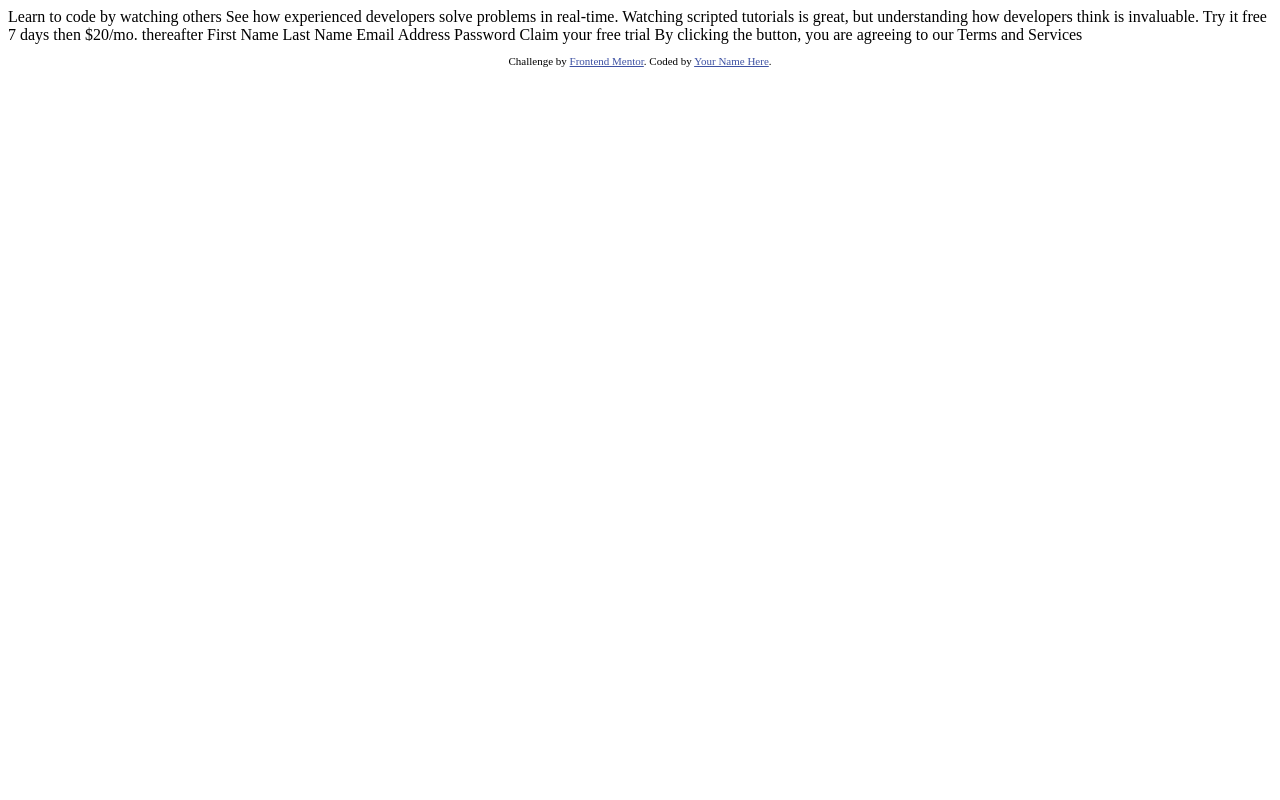
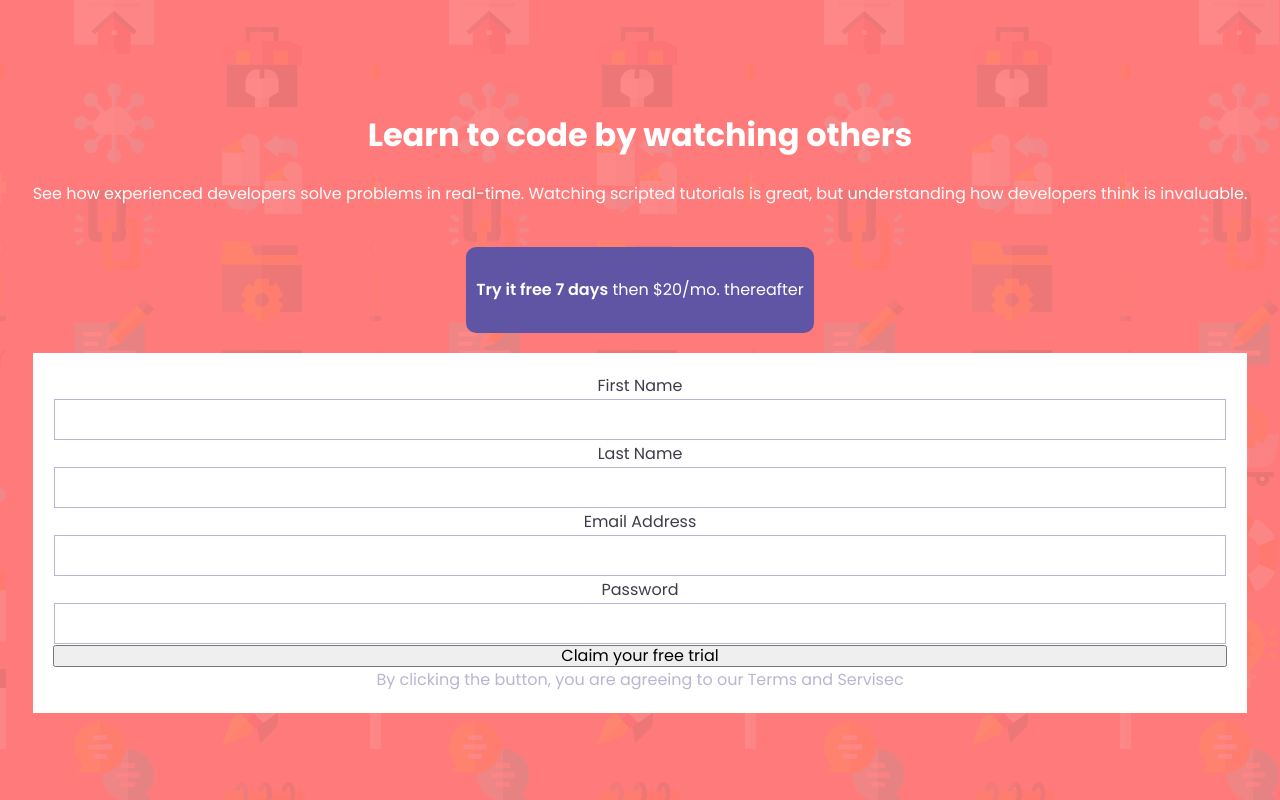
Before and after one commit to rytebloty/component-with-signup-form, a plain HTML site: page index.html in a window 1280 px wide. Drawn offline with Linux system fonts and the light colour scheme.

Commit message:
worksinprogres

```diff
--- a/index.html
+++ b/index.html
@@ -1,42 +1,48 @@
 <!DOCTYPE html>
 <html lang="en">
-<head>
-  <meta charset="UTF-8">
-  <meta name="viewport" content="width=device-width, initial-scale=1.0"> <!-- displays site properly based on user's device -->
+  <head>
+    <meta charset="UTF-8" />
+    <meta name="viewport" content="width=device-width, initial-scale=1.0" />
+    <link
+      rel="icon"
+      type="image/png"
+      sizes="32x32"
+      href="./images/favicon-32x32.png"
+    />
+    <link rel="stylesheet" href="normalize.css" />
+    <link rel="stylesheet" href="style.css" />
 
-  <link rel="icon" type="image/png" sizes="32x32" href="./images/favicon-32x32.png">
+    <title>Frontend Mentor | Intro component with sign up form</title>
+  </head>
+  <body>
+    <div class="wrapper">
+    <h1>Learn to code by watching others</h1>
+    <p>
+      See how experienced developers solve problems in real-time. Watching
+      scripted tutorials is great, but understanding how developers think is
+      invaluable.
+    </p>
+    <h2><b>Try it free 7 days</b> then $20/mo. thereafter</h2>
+    <div class="form">
+    <form action="">
+      <label for="name">First Name</label>
+      <input type="text" id='name'></input>
+      <label for="last-name">Last Name</label>
+      <input type="text" id="last-name">
+      <label for="email">Email Address</label>
+      <input type="email" id="email">
+      <label for="password">Password</label>
+      <input type="password" id="password">
+      <button>Claim your free trial</button>
 
-  <title>Frontend Mentor | Intro component with sign up form</title>
+    </form>
+    <footer>
+      By clicking the button, you are agreeing to our <span>Terms and Servisec</span>
+    </footer>
+    </div>
 
-  <!-- Feel free to remove these styles or customise in your own stylesheet 👍 -->
-  <style>
-    .attribution { font-size: 11px; text-align: center; }
-    .attribution a { color: hsl(228, 45%, 44%); }
-  </style>
-</head>
-<body>
 
-  Learn to code by watching others
 
-  See how experienced developers solve problems in real-time. Watching scripted tutorials is great,
-  but understanding how developers think is invaluable.
-
-  Try it free 7 days then $20/mo. thereafter
-
-  First Name
-  Last Name
-  Email Address
-  Password
-
-  Claim your free trial
-
-  By clicking the button, you are agreeing to our Terms and Services
-
-  <footer>
-    <p class="attribution">
-      Challenge by <a href="https://www.frontendmentor.io?ref=challenge" target="_blank">Frontend Mentor</a>.
-      Coded by <a href="#">Your Name Here</a>.
-    </p>
-  </footer>
-</body>
+    </div>
+  </body>
 </html>
--- /dev/null
+++ b/style.scss
@@ -0,0 +1,65 @@
+@import url("https://fonts.googleapis.com/css2?family=Poppins:wght@400;500;600;700&display=swap");
+// ;
+$Red: hsl(0, 100%, 74%);
+$Green: hsl(154, 59%, 51%);
+$Blue: hsl(248, 32%, 49%);
+$DarkBlue: hsl(249, 10%, 26%);
+$GrayishBlue: hsl(246, 25%, 77%);
+* {
+  box-sizing: border-box;
+  margin: 0;
+  padding: 0;
+}
+html {
+  font-size: 62.5%;
+}
+body {
+  font-size: 1.6rem;
+  line-height: 1.6;
+  font-family: "Poppins", sans-serif;
+  color: white;
+  height: 100vh;
+  background: url(images/bg-intro-mobile.png) $Red;
+  display: flex;
+  justify-content: center;
+  align-items: center;
+}
+.wrapper {
+  margin: 0 1rem 0 1rem;
+  text-align: center;
+  h2 {
+    background-color: $Blue;
+    padding: 3rem 1rem 3rem 1rem;
+    border-radius: 1rem;
+    font-weight: 400;
+    font-size: 1.6rem;
+    margin-top: 4rem;
+    margin-bottom: 2rem;
+    text-align: center;
+    vertical-align: middle;
+    display: inline-block;
+    b {
+      font-weight: 600;
+    }
+  }
+  .form {
+    background-color: white;
+    padding: 2rem;
+    form {
+      display: flex;
+      flex-direction: column;
+      justify-content: center;
+      label {
+        color: $DarkBlue;
+      }
+      input {
+        padding: 1rem;
+        margin: 0.1rem;
+        border: 0.1rem solid $GrayishBlue;
+      }
+    }
+  }
+  footer {
+    color: $GrayishBlue;
+  }
+}
```
Also changed, not shown: normalize.css (added), style.css (added), 1 other file.
